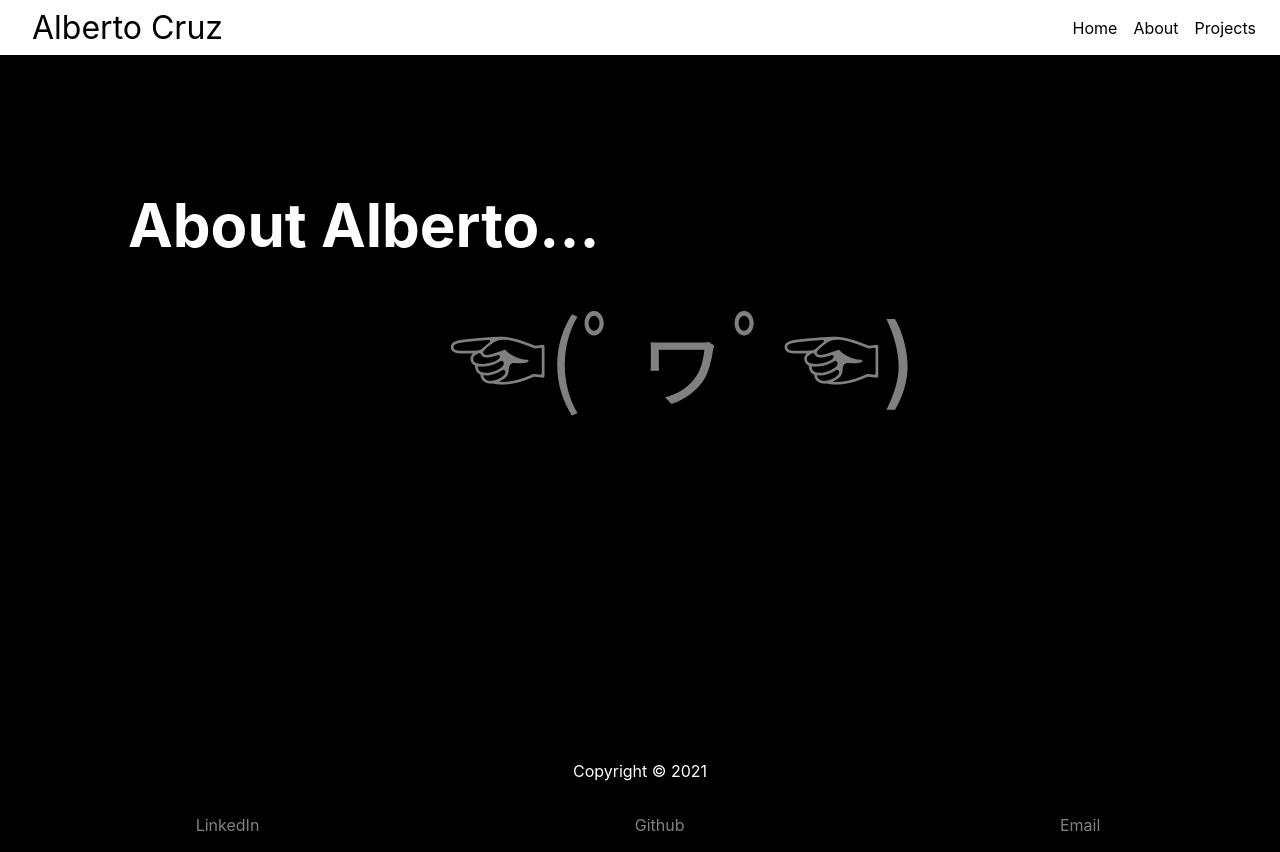
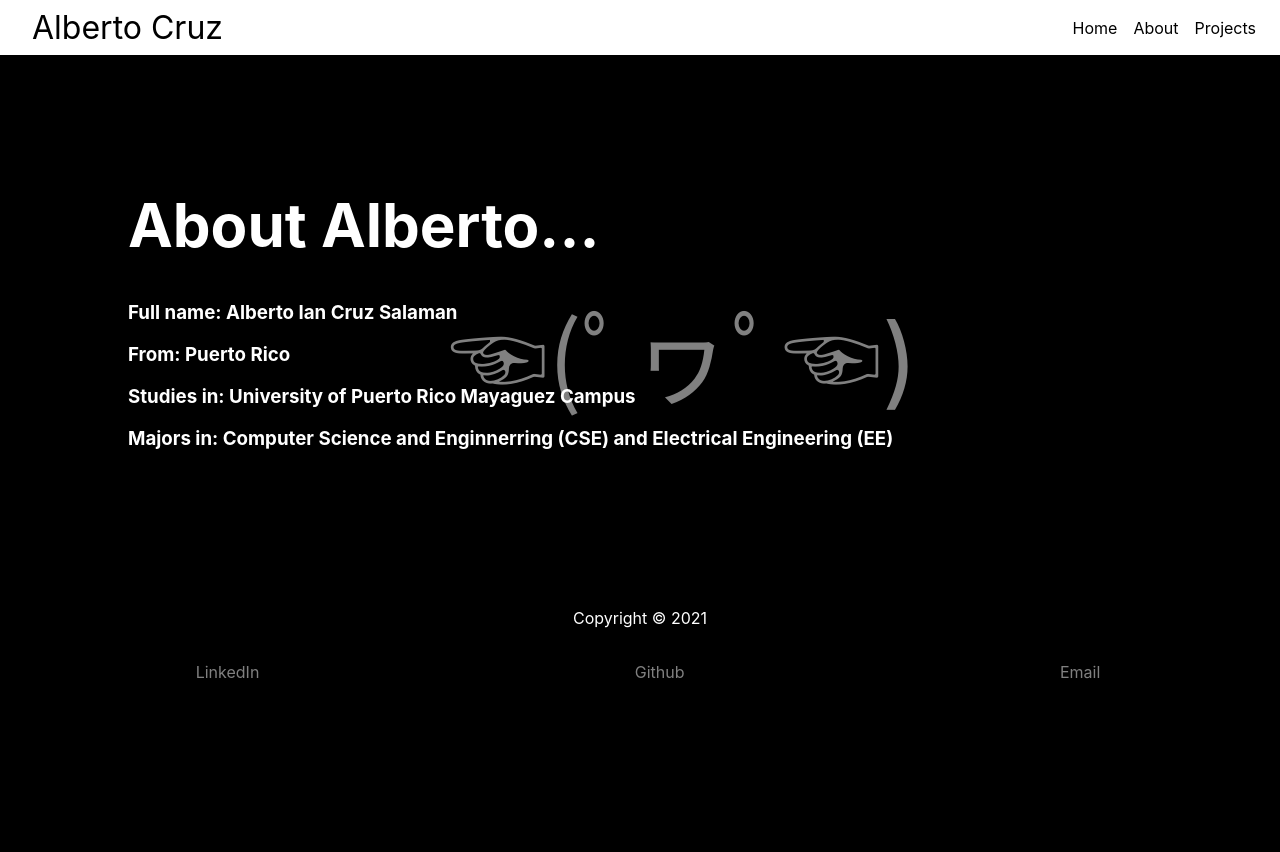
Before and after one commit to albertocruz6/personal-page, a React (Create React App) app: page /about in a window 1280 px wide. After the commit the page ends 800 px from the top, so only its background shows below. Built offline with nearby package versions, Linux system fonts and the light colour scheme.

Commit message:
Testing some new detaiuls in footer absolute position

```diff
--- a/src/App.css
+++ b/src/App.css
@@ -2,10 +2,15 @@
     text-align: center;
     width: 100%;
     height: 55px;
-    position:absolute;
+    /* position:absolute; */
     left:0;
     bottom:0;
     right:0;
+}
+
+.footer a:hover,
+.footer a:active {
+    color: tomato;
 }
 
 .contact-container {
@@ -17,7 +22,7 @@
 }
 
 
-#watermark { position: fixed; top: 35%;
+#watermark { position: absolute; top: 35%;
     left: 35%;  font-size: 100px; opacity: 0.5; white-space: nowrap;
 }
 
@@ -32,3 +37,8 @@ body {
     color: white;
     background-color:black;
 }
+
+
+.container {
+    min-height: calc(100vh - 170px);
+}
--- a/src/components/Footer.js
+++ b/src/components/Footer.js
@@ -2,7 +2,7 @@ import React from 'react'
 
 const Footer = () => {
     return (
-        <div className='footer'>
+        <div className='footer' style={{paddingTop:'60px'}}>
             <p>Copyright &copy; 2021</p>
             <div/>
             <div className='contact-container'>
--- a/src/components/about/About.css
+++ b/src/components/about/About.css
@@ -1,5 +1,6 @@
 .about-container {
     padding: 4rem 8rem;
+    display: inline-block;
 }
 .about-container #about-tag {
     font-size: 60px;
--- a/src/components/about/About.js
+++ b/src/components/about/About.js
@@ -5,6 +5,10 @@ const About = () => {
     return (
         <div className='about-container'>
             <h1 id='about-tag'>About Alberto...</h1>
+            <h3>Full name: Alberto Ian Cruz Salaman</h3>
+            <h3>From: Puerto Rico</h3>
+            <h3>Studies in: University of Puerto Rico Mayaguez Campus</h3>
+            <h3>Majors in: Computer Science and Enginnerring (CSE) and Electrical Engineering (EE)</h3>
         </div>
     )
 }
--- a/src/components/home/Home.css
+++ b/src/components/home/Home.css
@@ -1,7 +1,7 @@
 .home-container {
     padding: 4rem 8rem;
     /* position: relative; */
-
+    display: inline-block;
 }
 
 .home-container #welcome-tag {
--- a/src/components/home/Home.js
+++ b/src/components/home/Home.js
@@ -5,6 +5,9 @@ const Home = () => {
     return (
         <div className='home-container'>
             <h1 id='welcome-tag'>Welcome!</h1>
+            <div className='home-body'>
+                <p>A page made with react-native. Just to prove I can make websites...</p>
+            </div>
         </div>
     )
 }
--- a/src/components/projects/Projects.js
+++ b/src/components/projects/Projects.js
@@ -4,7 +4,7 @@ import "./Projects.css"
 const Projects = () => {
     return (
         <div className='projects-container'>
-            <h1 id="projects-tag">Projects and other works</h1>
+            <h1 id="projects-tag">Projects and other works:</h1>
         </div>
     )
 }
--- a/src/index.css
+++ b/src/index.css
@@ -11,6 +11,7 @@ body {
   -moz-osx-font-smoothing: grayscale;
   height: 100%;
   padding: 0;
+
 }
 
 code {
```
